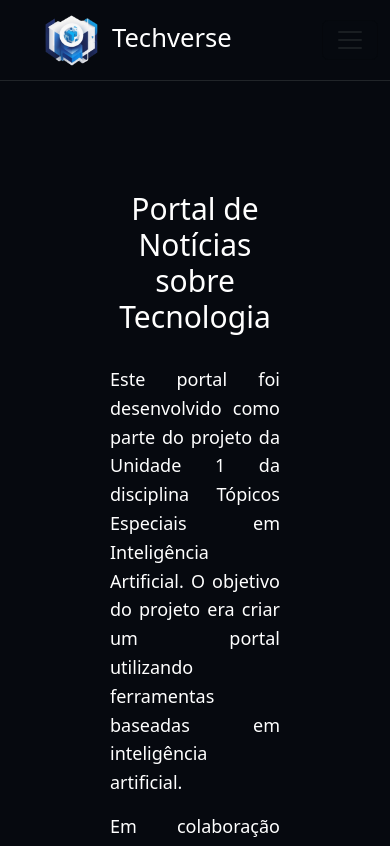
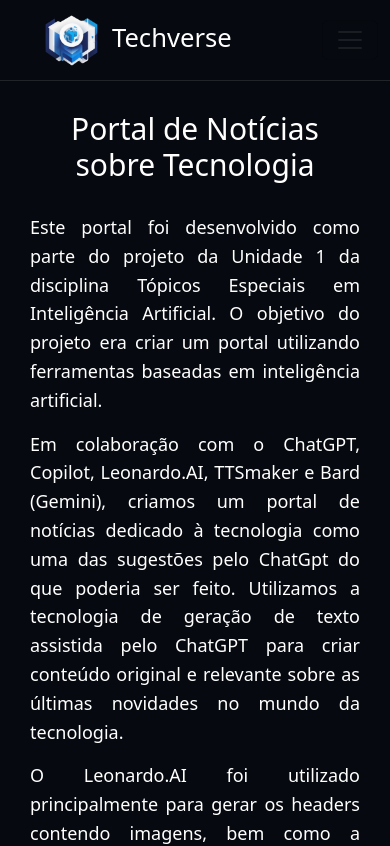
Before and after one commit to flaviooliveira478/TEIA-2023.2, a React (Vite) app: page /sobre in a window 390 px wide. Shown: the top 846 px of the page. Built offline with nearby package versions, Linux system fonts and the light colour scheme.

Commit message:
style: adjust sobre page reponsivity

```diff
--- a/src/components/pages/Sobre/sobre.css
+++ b/src/components/pages/Sobre/sobre.css
@@ -30,3 +30,11 @@
 .sobre-container a:hover {
   text-decoration: underline;
 }
+
+@media (max-width: 768px) {
+  .sobre-container {
+    max-width: 1000px;
+    margin: 0 auto;
+    padding: 30px;
+  }
+}
```
